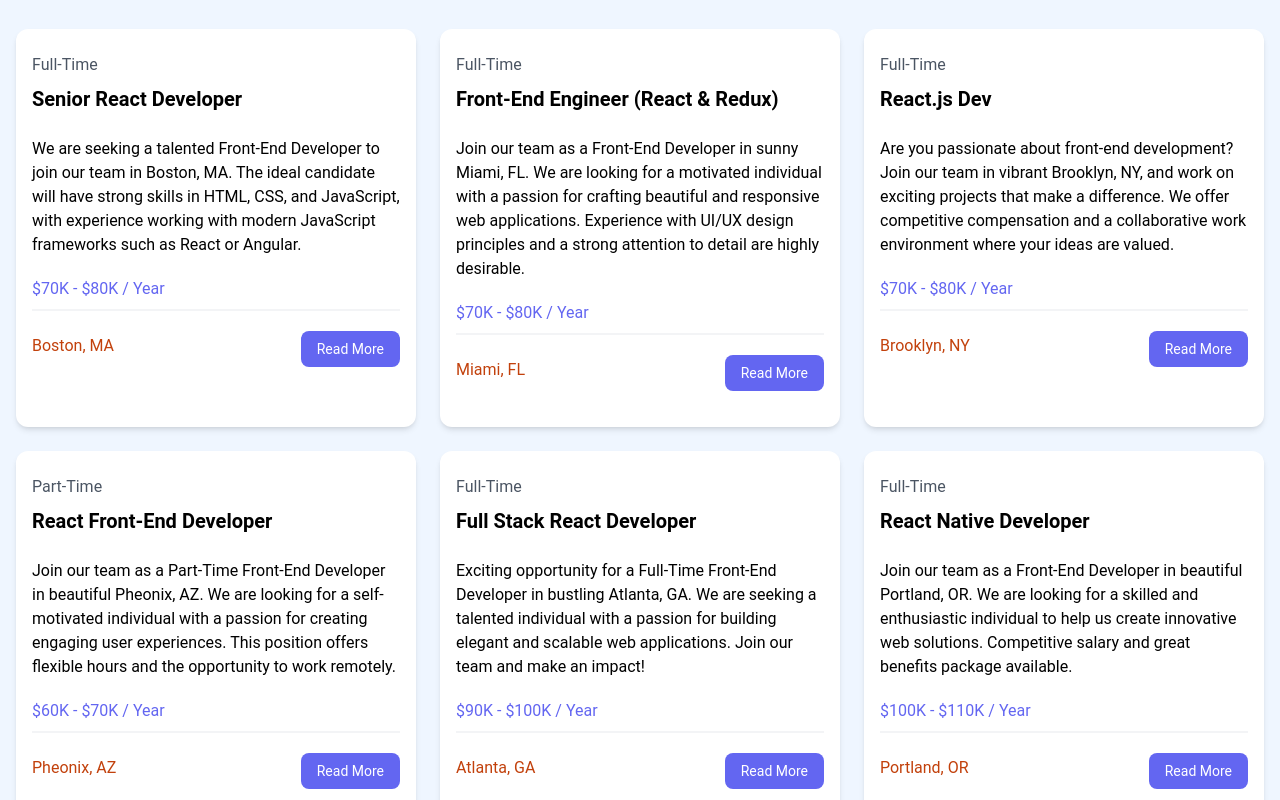
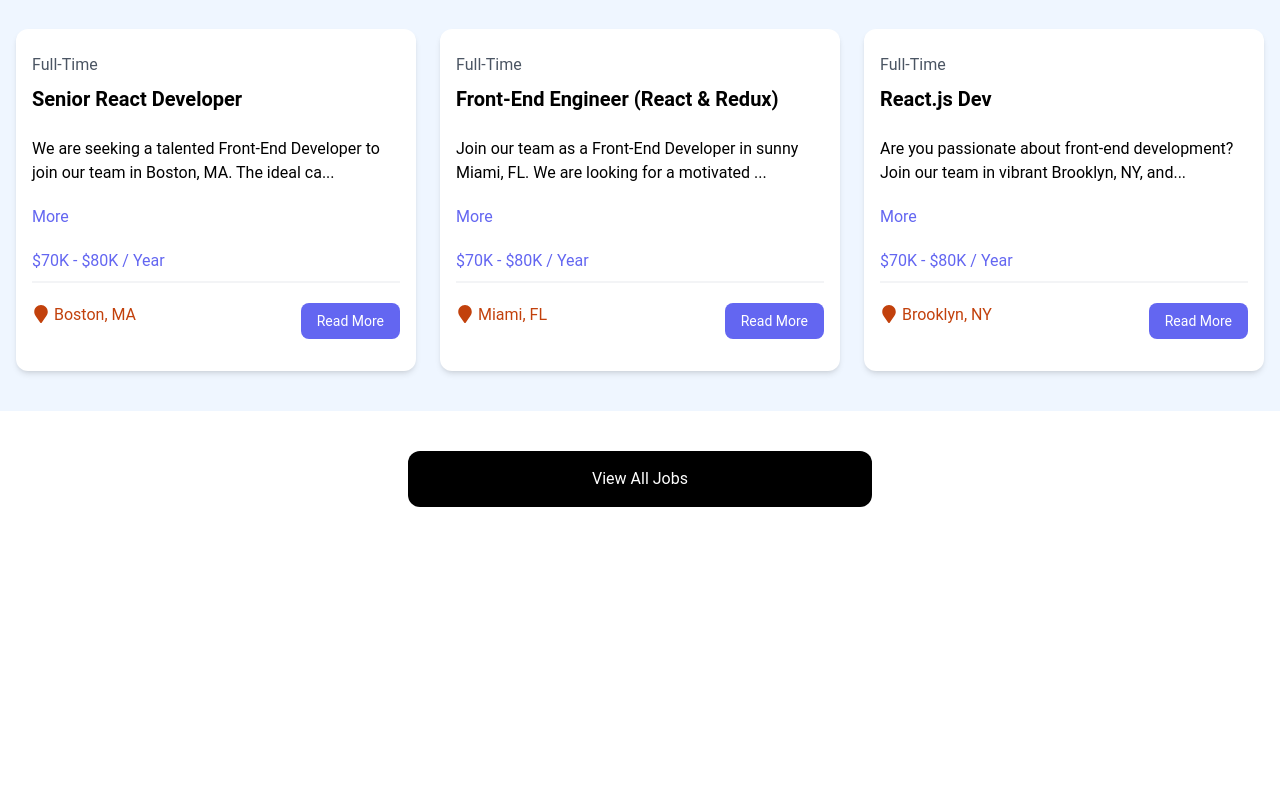
Before and after one commit to jacobpinchook/react-jobs, a React (Vite) app: page / in a window 1280 px wide. Shown: the part 680-1480 px from the top of the page. After the commit the page ends 1227 px from the top, so only its background shows below. Built offline with nearby package versions, Linux system fonts and the light colour scheme.

Commit message:
Add Jobs component functionality

```diff
--- a/package.json
+++ b/package.json
@@ -11,7 +11,8 @@
   },
   "dependencies": {
     "react": "^18.2.0",
-    "react-dom": "^18.2.0"
+    "react-dom": "^18.2.0",
+    "react-icons": "^5.2.1"
   },
   "devDependencies": {
     "@types/react": "^18.2.66",
--- a/src/App.jsx
+++ b/src/App.jsx
@@ -2,6 +2,7 @@
 import Hero from "./components/Hero";
 import HomeCards from "./components/HomeCards";
 import JobListings from "./components/JobListings";
+import ViewAllJobs from "./components/ViewAllJobs";
 
 const App = () => {
   return (
@@ -10,17 +11,7 @@
       <Hero />
       <HomeCards />
       <JobListings />
-
-      <section className="m-auto max-w-lg my-10 px-6">
-        <a
-          href="jobs.html"
-          className="block bg-black text-white text-center py-4 px-6 rounded-xl hover:bg-gray-700"
-        >
-          View All Jobs
-        </a>
-      </section>
-
-      <script src="js/main.js"></script>
+      <ViewAllJobs />
     </>
   );
 };
--- /dev/null
+++ b/src/components/JobListing.jsx
@@ -0,0 +1,51 @@
+import { useState } from "react";
+import { FaMapMarker } from "react-icons/fa";
+
+const JobListing = ({ job }) => {
+  const [showFullDescription, setShowFullDescription] = useState(false);
+
+  let description = job.description;
+
+  if (!showFullDescription) {
+    description = description.substring(0, 90) + "...";
+  }
+
+  return (
+    <div className="bg-white rounded-xl shadow-md relative">
+      <div className="p-4">
+        <div className="mb-6">
+          <div className="text-gray-600 my-2">{job.type}</div>
+          <h3 className="text-xl font-bold">{job.title}</h3>
+        </div>
+
+        <div className="mb-5">{description}</div>
+
+        <button
+          onClick={() => setShowFullDescription((prevState) => !prevState)}
+          className="text-indigo-500 mb-5 hover:text-indigo-600"
+        >
+          {showFullDescription ? "Less" : "More"}
+        </button>
+
+        <h3 className="text-indigo-500 mb-2">{job.salary} / Year</h3>
+
+        <div className="border border-gray-100 mb-5"></div>
+
+        <div className="flex flex-col lg:flex-row justify-between mb-4">
+          <div className="text-orange-700 mb-3">
+            <FaMapMarker className="inline text-lg mb-1 mr-1" />
+            {job.location}
+          </div>
+          <a
+            href={`/job/${job.id}`}
+            className="h-[36px] bg-indigo-500 hover:bg-indigo-600 text-white px-4 py-2 rounded-lg text-center text-sm"
+          >
+            Read More
+          </a>
+        </div>
+      </div>
+    </div>
+  );
+};
+
+export default JobListing;
--- a/src/components/JobListings.jsx
+++ b/src/components/JobListings.jsx
@@ -1,6 +1,9 @@
+import JobListing from "./JobListing";
 import jobs from "../jobs.json";
 
 const JobListings = () => {
+  const recentJobs = jobs.slice(0, 3);
+
   return (
     <section className="bg-blue-50 px-4 py-10">
       <div className="container-xl lg:container m-auto">
@@ -8,34 +11,8 @@
           Browse Jobs
         </h2>
         <div className="grid grid-cols-1 md:grid-cols-3 gap-6">
-          {jobs.map((job) => (
-            <div className="bg-white rounded-xl shadow-md relative">
-              <div className="p-4">
-                <div className="mb-6">
-                  <div className="text-gray-600 my-2">{job.type}</div>
-                  <h3 className="text-xl font-bold">{job.title}</h3>
-                </div>
-
-                <div className="mb-5">{job.description}</div>
-
-                <h3 className="text-indigo-500 mb-2">{job.salary} / Year</h3>
-
-                <div className="border border-gray-100 mb-5"></div>
-
-                <div className="flex flex-col lg:flex-row justify-between mb-4">
-                  <div className="text-orange-700 mb-3">
-                    <i className="fa-solid fa-location-dot text-lg"></i>
-                    {job.location}
-                  </div>
-                  <a
-                    href={`/job/${job.id}`}
-                    className="h-[36px] bg-indigo-500 hover:bg-indigo-600 text-white px-4 py-2 rounded-lg text-center text-sm"
-                  >
-                    Read More
-                  </a>
-                </div>
-              </div>
-            </div>
+          {recentJobs.map((job) => (
+            <JobListing key={job.id} job={job} />
           ))}
         </div>
       </div>
--- /dev/null
+++ b/src/components/ViewAllJobs.jsx
@@ -0,0 +1,14 @@
+const ViewAllJobs = () => {
+  return (
+    <section className="m-auto max-w-lg my-10 px-6">
+      <a
+        href="/jobs"
+        className="block bg-black text-white text-center py-4 px-6 rounded-xl hover:bg-gray-700"
+      >
+        View All Jobs
+      </a>
+    </section>
+  );
+};
+
+export default ViewAllJobs;
```
Also changed, not shown: 1 other file (tests, documents, lock files or other folders).
